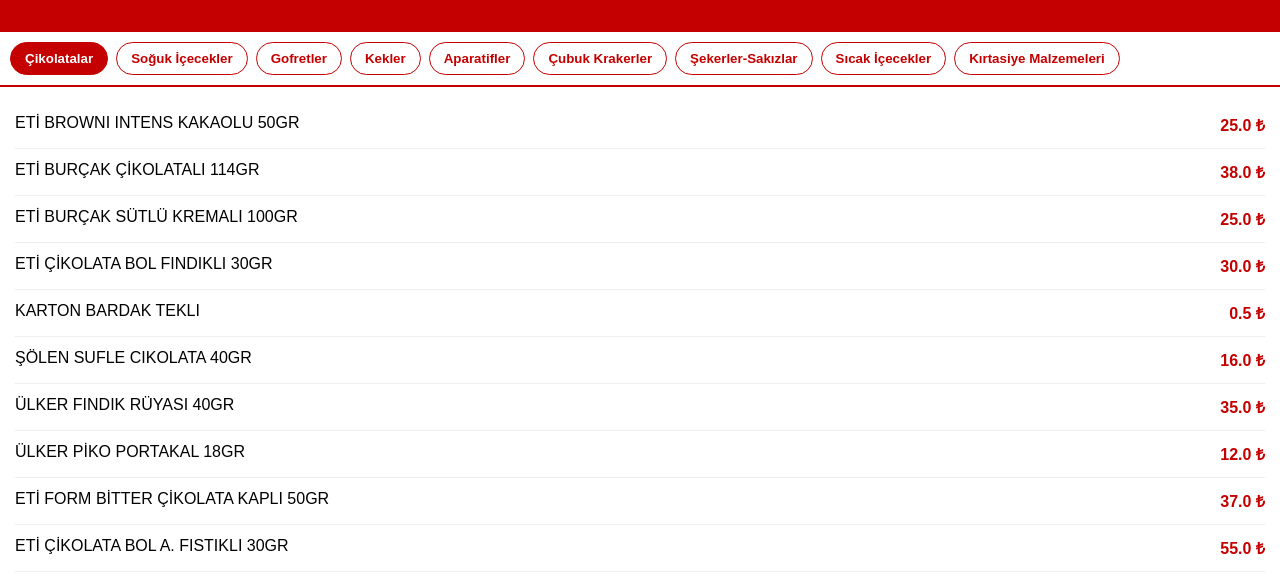
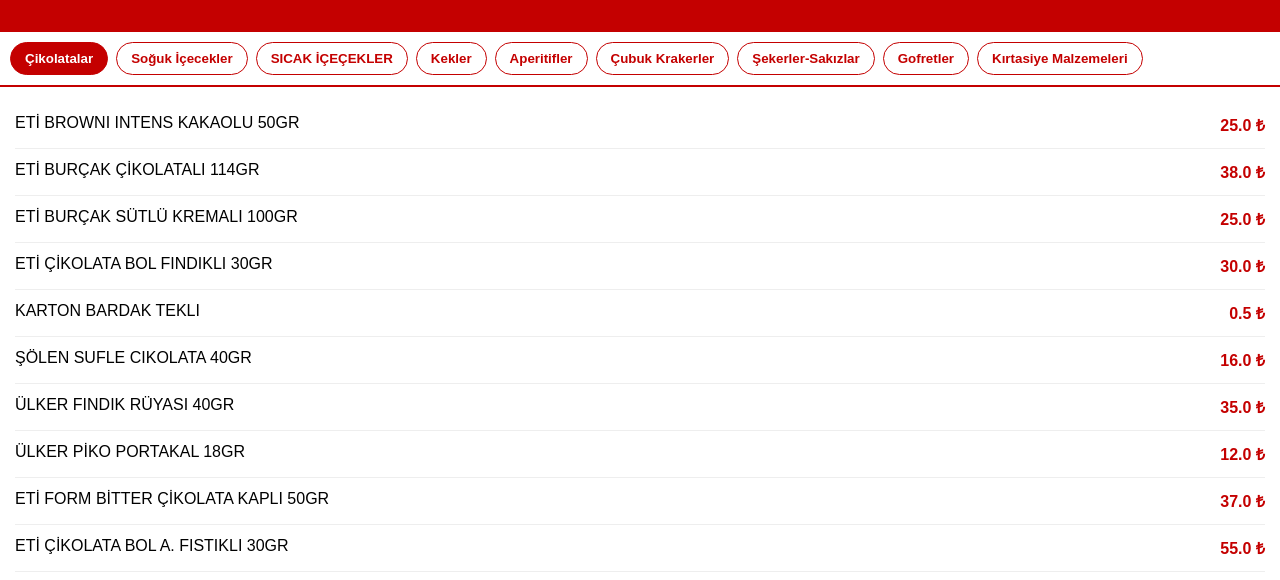
Before and after one commit to amasyaunisks-oss/Kantinmen-, a plain HTML site: page index.html in a window 1280 px wide. Shown: the part 220-800 px from the top of the page. Drawn offline with Linux system fonts and the light colour scheme.

Commit message:
Fix category button labels and add new items

```diff
--- a/index.html
+++ b/index.html
@@ -99,7 +99,7 @@
 </header>
 
 <div class="category-buttons">
-<button id="btn-cat0" onclick="showCategory('cat0')">Çikolatalar</button><button id="btn-cat2" onclick="showCategory('cat2')">Soğuk İçecekler</button><button id="btn-cat4" onclick="showCategory('cat4')">Gofretler</button><button id="btn-cat6" onclick="showCategory('cat6')">Kekler</button><button id="btn-cat8" onclick="showCategory('cat8')">Aparatifler</button><button id="btn-cat10" onclick="showCategory('cat10')">Çubuk Krakerler</button><button id="btn-cat12" onclick="showCategory('cat12')">Şekerler-Sakızlar</button><button id="btn-cat14" onclick="showCategory('cat14')">Sıcak İçecekler</button><button id="btn-cat16" onclick="showCategory('cat16')">Kırtasiye Malzemeleri</button></div><div class="menu-section" id="cat0">
+<button id="btn-cat0" onclick="showCategory('cat0')">Çikolatalar</button><button id="btn-cat2" onclick="showCategory('cat2')">Soğuk İçecekler</button><button id="btn-cat4" onclick="showCategory('cat4')">SICAK İÇEÇEKLER</button><button id="btn-cat6" onclick="showCategory('cat6')">Kekler</button><button id="btn-cat8" onclick="showCategory('cat8')">Aperitifler</button><button id="btn-cat10" onclick="showCategory('cat10')">Çubuk Krakerler</button><button id="btn-cat12" onclick="showCategory('cat12')">Şekerler-Sakızlar</button><button id="btn-cat14" onclick="showCategory('cat14')">Gofretler</button><button id="btn-cat16" onclick="showCategory('cat16')">Kırtasiye Malzemeleri</button></div><div class="menu-section" id="cat0">
             <div class="menu-item">
                 <div>ETİ BROWNI INTENS KAKAOLU 50GR</div>
                 <div class="price">25.0 ₺</div>
```
